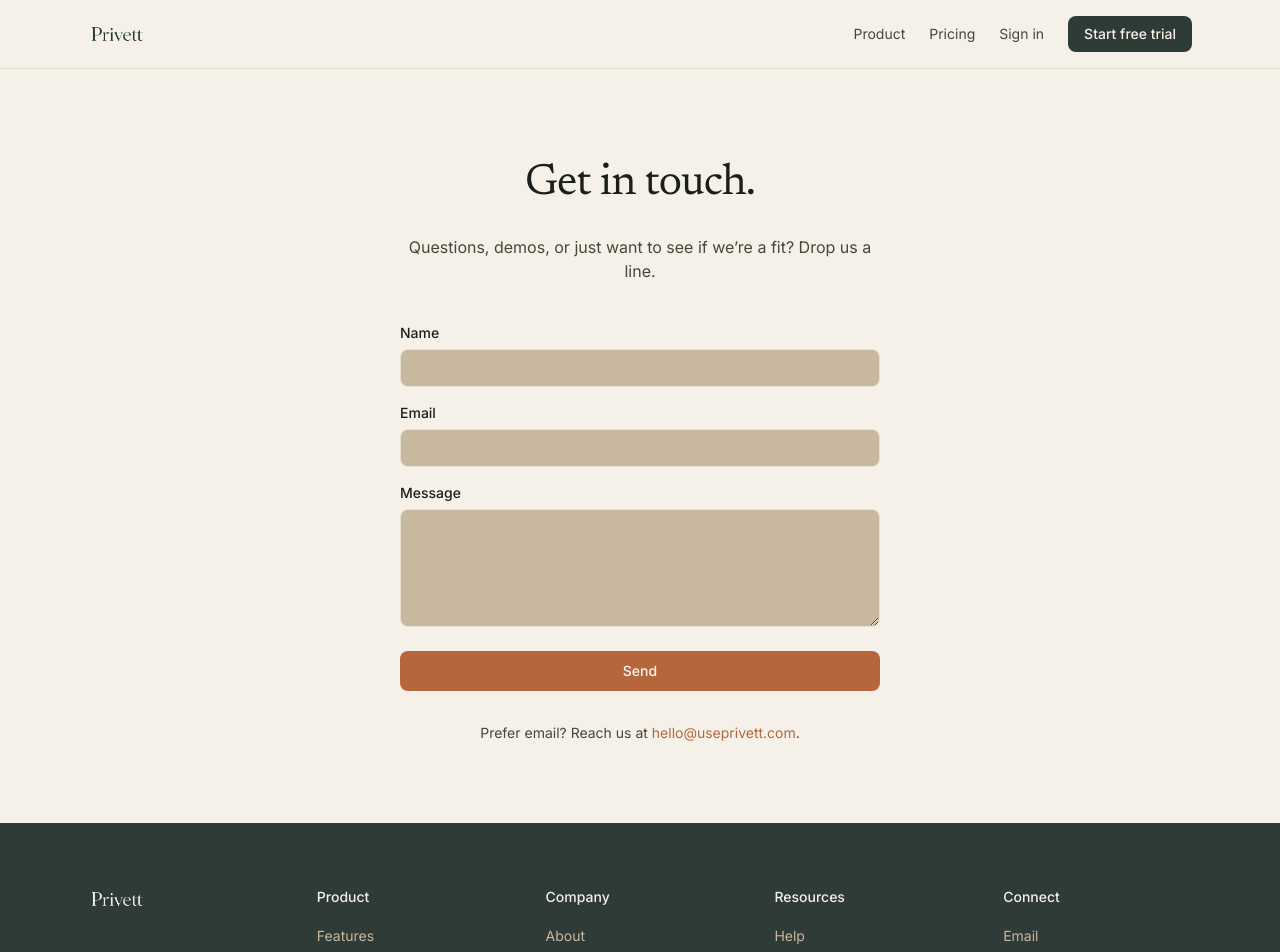
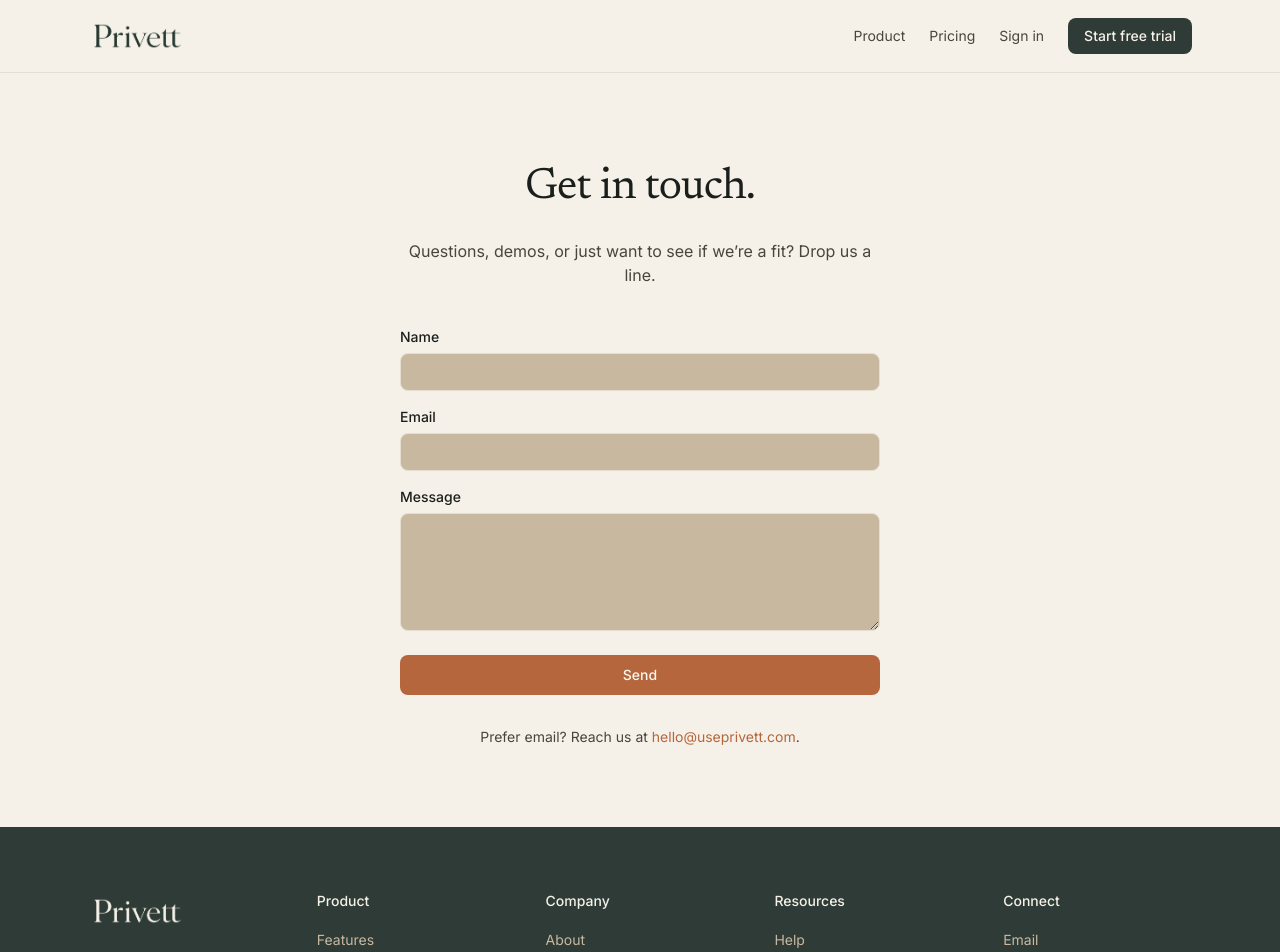
Before and after one commit to weltodigital/estate-agent-ai, a Next.js app in the folder apps/web/: page /contact in a window 1280 px wide. Shown: the top 952 px of the page. Built offline with nearby package versions, Linux system fonts and the light colour scheme; no server answers.

Commit message:
style(brand): increase logo size across header, footer, auth, sidebar
Bump the Wordmark sizes: header/footer/auth 24->40, app sidebar 22->34
for a more prominent logo throughout the site and app.

Co-Authored-By: Claude Opus 4.8 (1M context) <noreply@anthropic.com>

```diff
--- a/apps/web/app/(app)/layout.tsx
+++ b/apps/web/app/(app)/layout.tsx
@@ -18,7 +18,7 @@ export default function AppLayout({ children }: { children: ReactNode }) {
           <aside className="flex w-60 flex-col justify-between border-r border-slate-200 bg-white px-4 py-6">
             <div>
               <a href="/dashboard" className="mb-8 block px-2">
-                <Wordmark size={22} />
+                <Wordmark size={34} />
               </a>
               <nav className="space-y-1">
                 {NAV_ITEMS.map((item) => (
--- a/apps/web/app/(auth)/layout.tsx
+++ b/apps/web/app/(auth)/layout.tsx
@@ -6,7 +6,7 @@ export default function AuthLayout({ children }: { children: ReactNode }) {
     <main className="bg-brand-bone min-h-screen">
       <div className="mx-auto flex min-h-screen max-w-md flex-col justify-center px-6 py-12">
         <a href="/" className="mb-8 text-center">
-          <Wordmark size={24} />
+          <Wordmark size={40} />
         </a>
         {children}
       </div>
--- a/apps/web/components/marketing/footer.tsx
+++ b/apps/web/components/marketing/footer.tsx
@@ -41,7 +41,7 @@ export function MarketingFooter() {
       <div className="mx-auto max-w-6xl px-6 py-16">
         <div className="grid grid-cols-2 gap-10 md:grid-cols-5">
           <div className="col-span-2 md:col-span-1">
-            <Wordmark size={24} variant="bone" />
+            <Wordmark size={40} variant="bone" />
           </div>
           {COLUMNS.map((column) => (
             <div key={column.heading}>
--- a/apps/web/components/marketing/header.tsx
+++ b/apps/web/components/marketing/header.tsx
@@ -18,7 +18,7 @@ export function MarketingHeader() {
     >
       <div className="mx-auto flex max-w-6xl items-center justify-between px-6 py-4">
         <a href="/" aria-label="Privett home">
-          <Wordmark size={24} />
+          <Wordmark size={40} />
         </a>
         <nav className="flex items-center gap-6">
           {NAV_LINKS.map((link) => (
```
